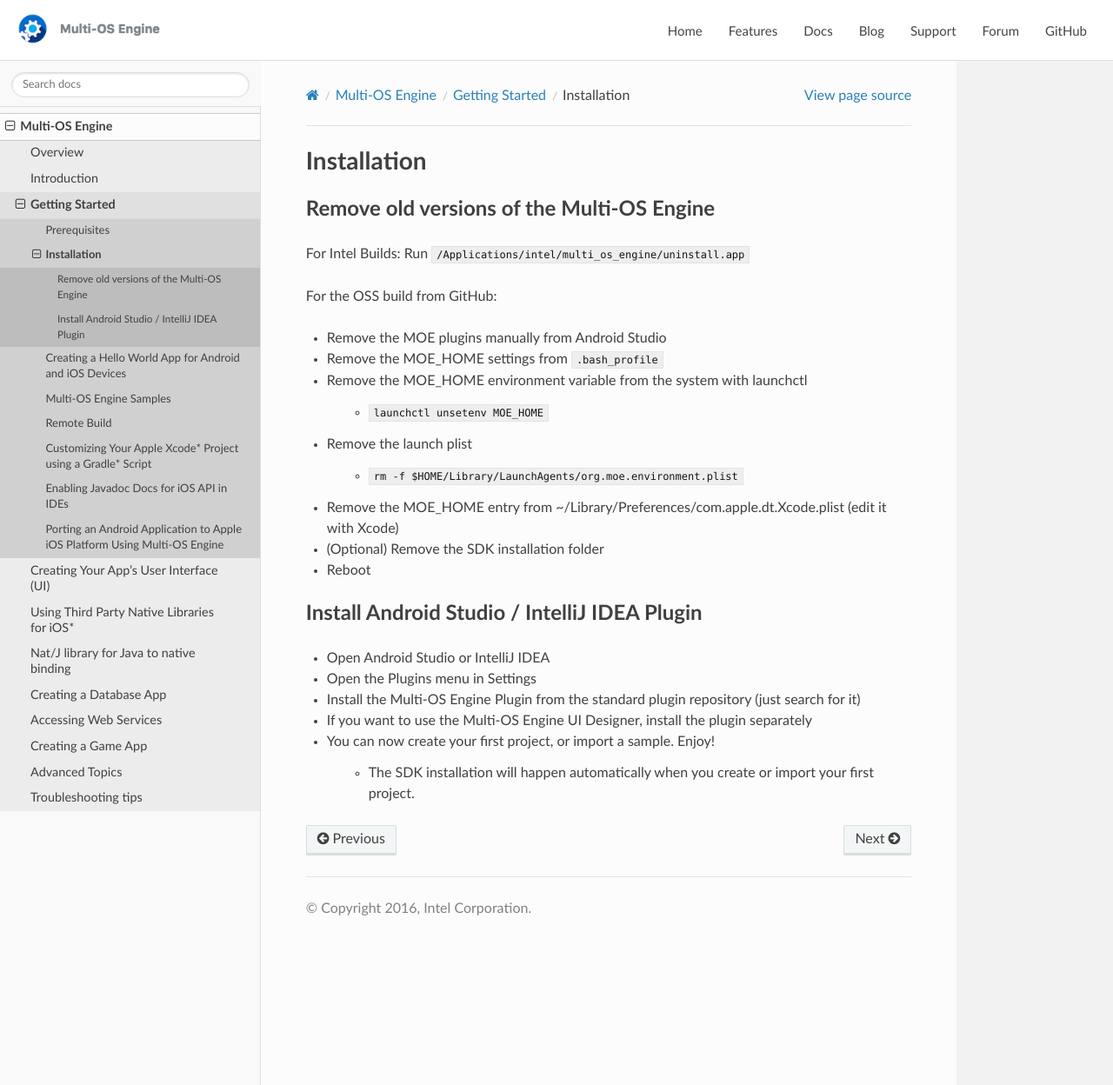
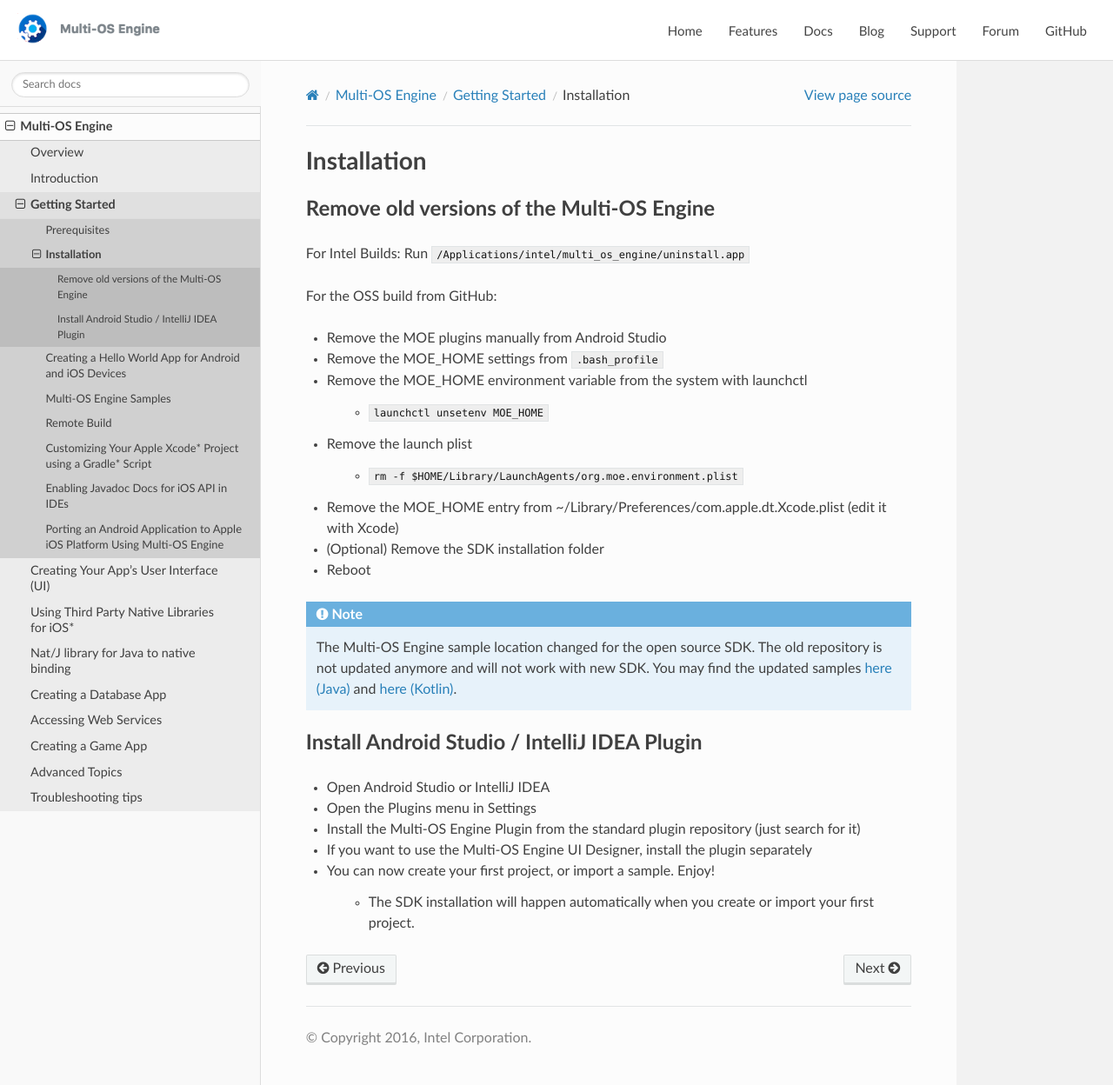
Before and after one commit to multi-os-engine/doc, a Sphinx documentation site: the page built from source/multi-os-engine/3_getting_started/1_installation/installation.rst, in a window 1280 px wide. Shown: the whole page at 87% size. Built offline with Sphinx 7.4.7 and the Read the Docs theme 2.0.0, drawn with Linux system fonts in a browser that asks for light colours.

Commit message:
Add note about new sample location

```diff
--- a/source/multi-os-engine/3_getting_started/1_installation/installation.rst
+++ b/source/multi-os-engine/3_getting_started/1_installation/installation.rst
@@ -25,6 +25,10 @@
 * (Optional) Remove the SDK installation folder
 * Reboot
 
+.. note::
+
+	The Multi-OS Engine sample location changed for the open source SDK. The old repository is not updated anymore and will not work with new SDK. You may find the updated samples `here (Java) <https://github.com/multi-os-engine/moe-samples-java>`_ and `here (Kotlin) <https://github.com/multi-os-engine/moe-samples-kotlin>`_.
+
 Install Android Studio / IntelliJ IDEA Plugin
 ---------------------------------------------
 
```
